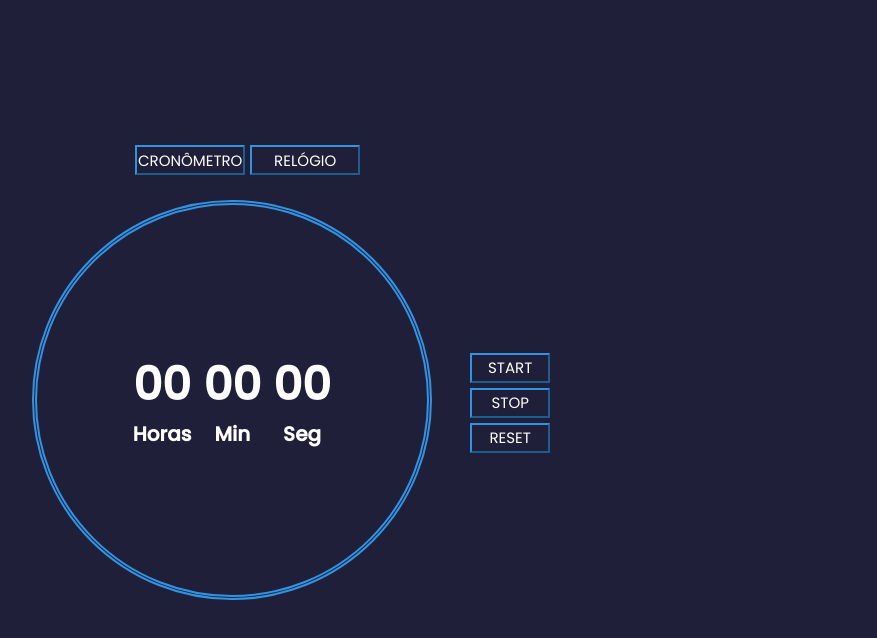
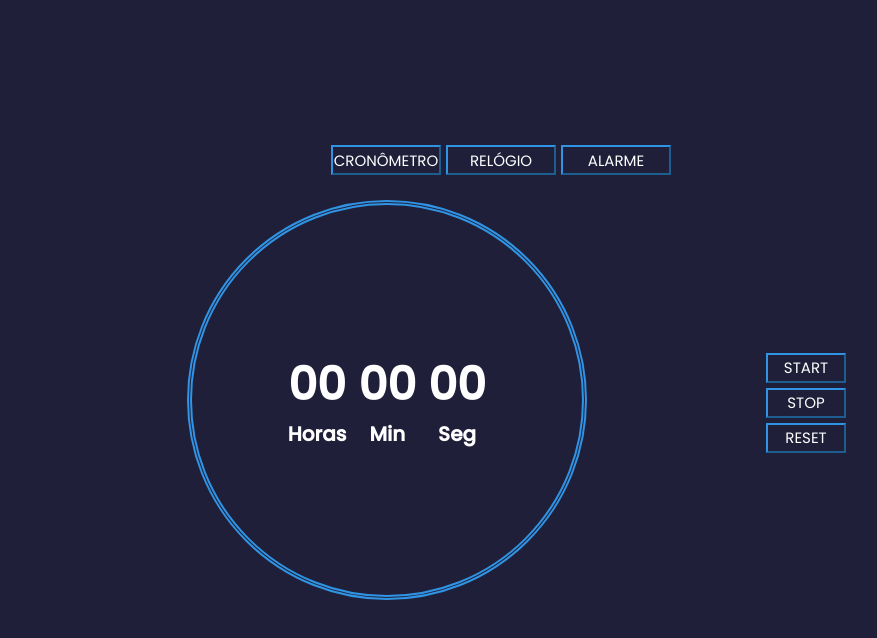
Before and after one commit to IcaroAguiar/StopWatch-Contador, a plain HTML site: page index.html in a window 1280 px wide. Shown: the whole page, without its empty margins (234-1111 px from the left). Drawn offline with Linux system fonts and the light colour scheme.

Commit message:
Correção do posicionamento dos botoes e adição do botão alarme

```diff
--- a/index.css
+++ b/index.css
@@ -24,6 +24,7 @@ body {
   border: 5px double #2f94e4;
   transition: 0.5s;
   margin-right: 3%;
+  position: fixed;
 
 }
 
@@ -63,6 +64,10 @@ body {
   margin-top: 5px;
 
 }
+.botoes{
+  position: fixed;
+  left: 1000px;
+}
 .button:hover {
   background-color: #2f94e4;
   box-shadow: 0 0 100px #2f94e4;
@@ -77,12 +82,14 @@ body {
   height: 30px;
   font-size: 15px;
   position: relative;
-  left: -420px;
+  left: -70px;
   bottom: 240px;
   margin-left: 5px;
 }
 .watchtype {
   display: flex;
+  position: fixed;
+  left: 630px;
 }
 .watch:hover {
   background-color: #2f94e4;
--- a/index.html
+++ b/index.html
@@ -43,6 +43,10 @@
       <div>
         <button class="watch" onclick="watch(),atualizarRelogio()">RELÓGIO</button>
       </div>
+      <div>
+        <button class="watch" onclick="alarm()">ALARME</button>
+      </div>
+
     </div>
   </body>
 </html>
```
